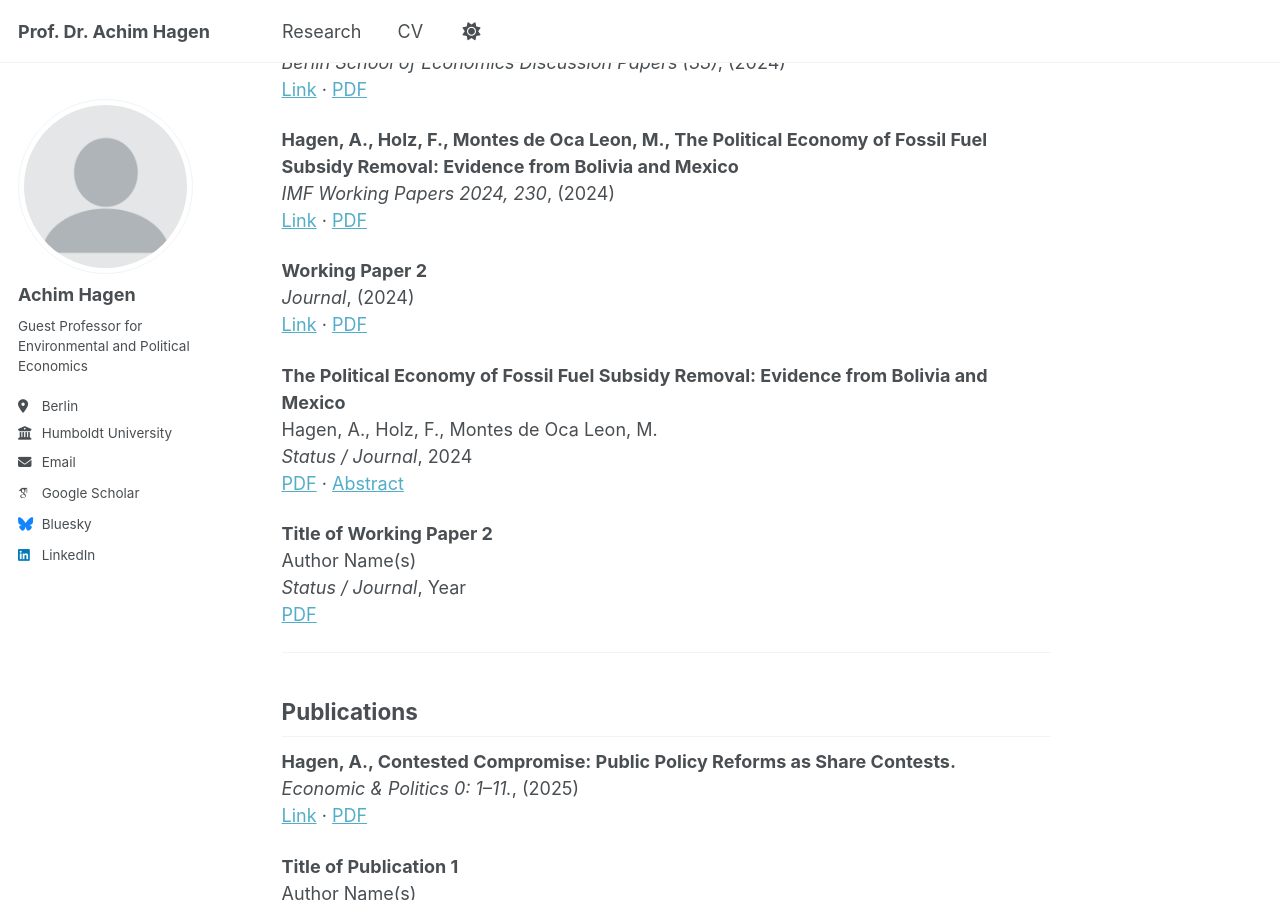
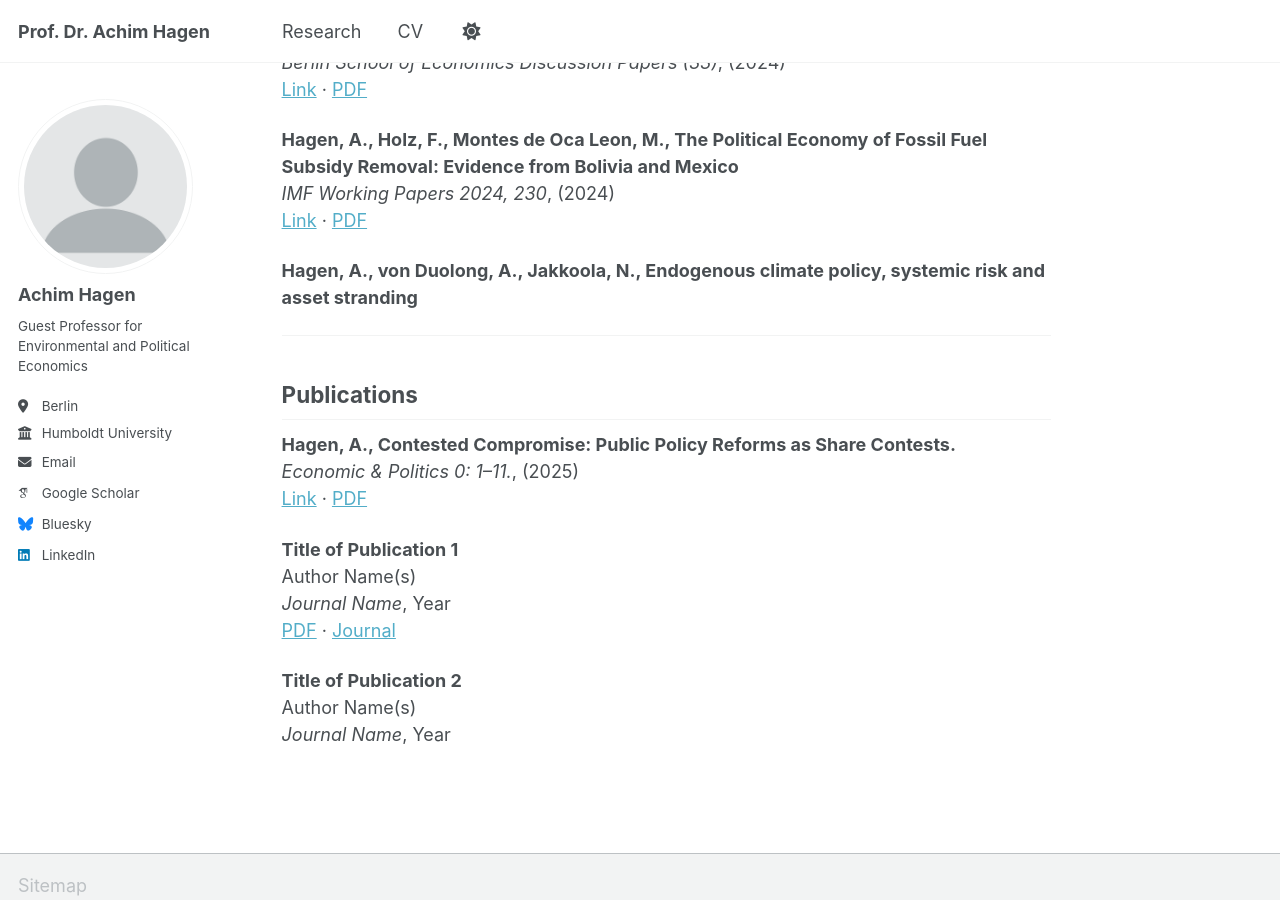
Before and after one commit to achhag/academic, a Jekyll site: the page built from _pages/publications.html, in a window 1280 px wide and 900 px high, scrolled down 242 px. Built offline with Jekyll 4.4.1, drawn with Linux system fonts in a browser that asks for light colours; some web fonts are replaced; a script bundle is joined from its source files by our own code; library files that are not in the unit come from our copies.

Commit message:
Update publications.html

```diff
--- a/_pages/publications.html
+++ b/_pages/publications.html
@@ -22,26 +22,9 @@ author_profile: true
 </p>
 
 <p>
-<strong>Working Paper 2</strong><br>
-<em>Journal</em>, (2024)<br>
-<a href="Linkname" target="_blank">Link</a> ·
-<a href="{{ '/files/filename.pdf' | relative_url }}" target="_blank">PDF</a>
+<strong>Hagen, A., von Duolong, A., Jakkoola, N., Endogenous climate policy, systemic risk and asset stranding</strong><br>
 </p>
 
-
-<p>
-<strong>The Political Economy of Fossil Fuel Subsidy Removal: Evidence from Bolivia and Mexico</strong><br>
-Hagen, A., Holz, F., Montes de Oca Leon, M.<br>
-<em>Status / Journal</em>, 2024<br>
-<a href="#">PDF</a> · <a href="#">Abstract</a>
-</p>
-
-<p>
-<strong>Title of Working Paper 2</strong><br>
-Author Name(s)<br>
-<em>Status / Journal</em>, Year<br>
-<a href="#">PDF</a>
-</p>
 
 <hr>
 
```
